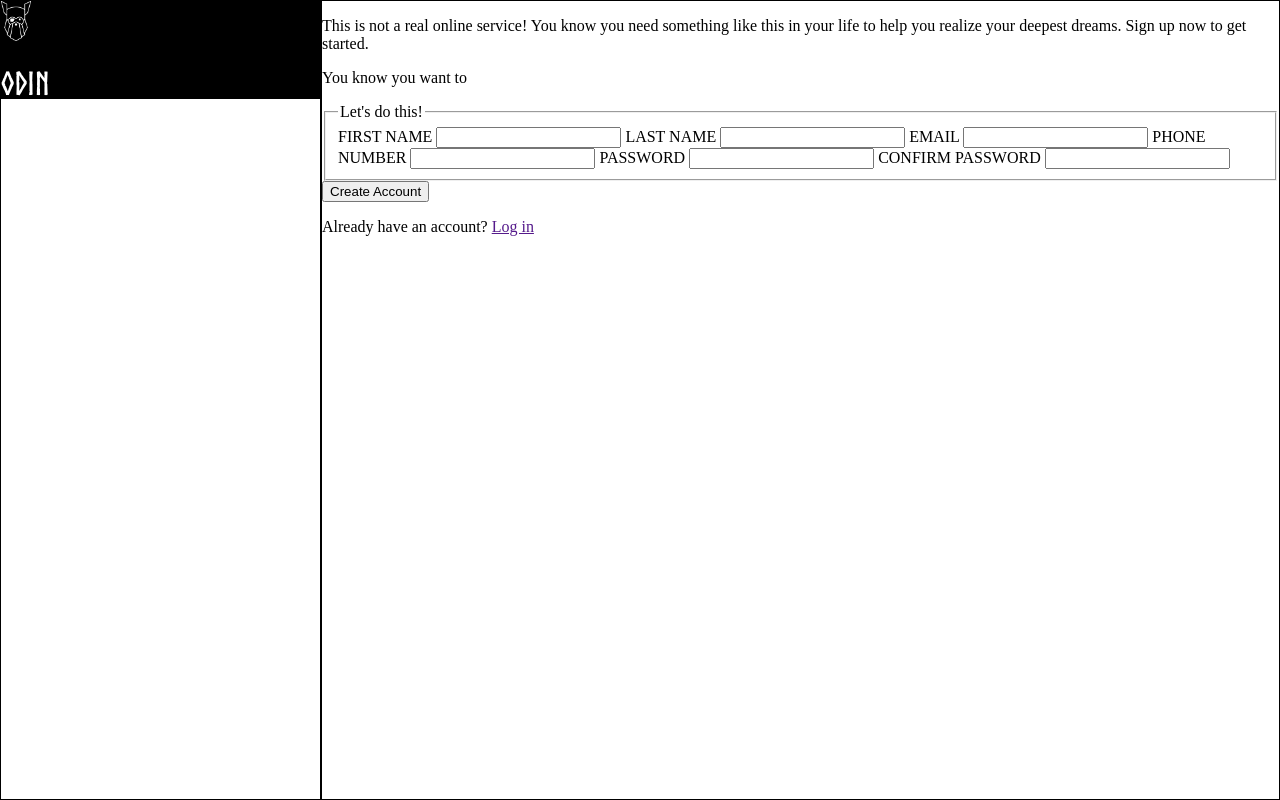
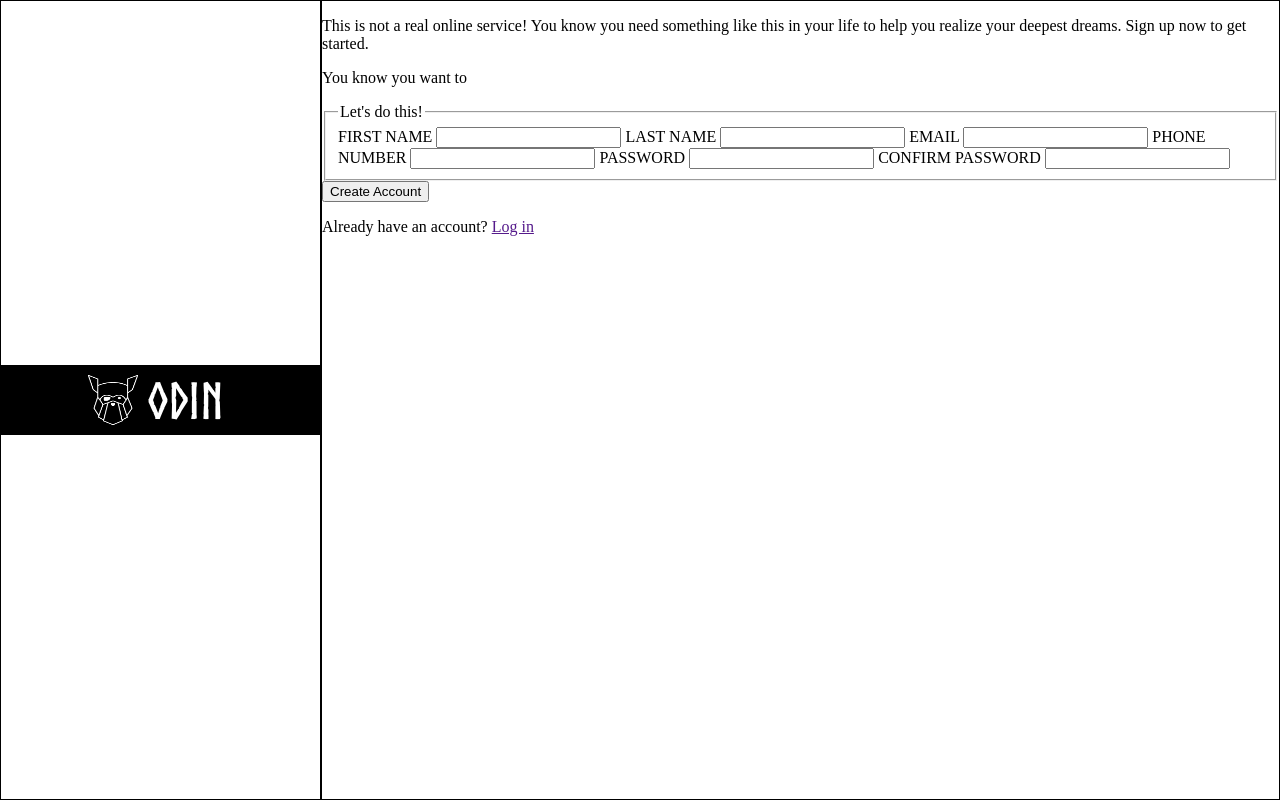
Before and after one commit to Lazy-D-Bit/odin-signup-form, a plain HTML site: page index.html in a window 1280 px wide. Drawn offline with Linux system fonts and the light colour scheme.

Commit message:
Structure of Header

```diff
--- a/style.css
+++ b/style.css
@@ -10,19 +10,28 @@ body {
 .header {
     flex: 1;
     border: 1px solid;
+    display: flex;
+    align-items: center;
 }
 .main {
     flex: 3;
     border: 1px solid;
 }
 .header-text {
+    flex: 1;
     background-color: rgb(0, 0, 0);
+    display: flex;
+    align-items: center;
+    justify-content: center;
 }
 img {
-    width: 30px;
-    height: auto;
+    width: 50px;
+    height: 50px;
 }
 .header h1 {
+    font-size: 50px;
+    padding: 10px;
+    margin: 0;
     color: white;
     font-family: norse, sans-serif;
 }
```
